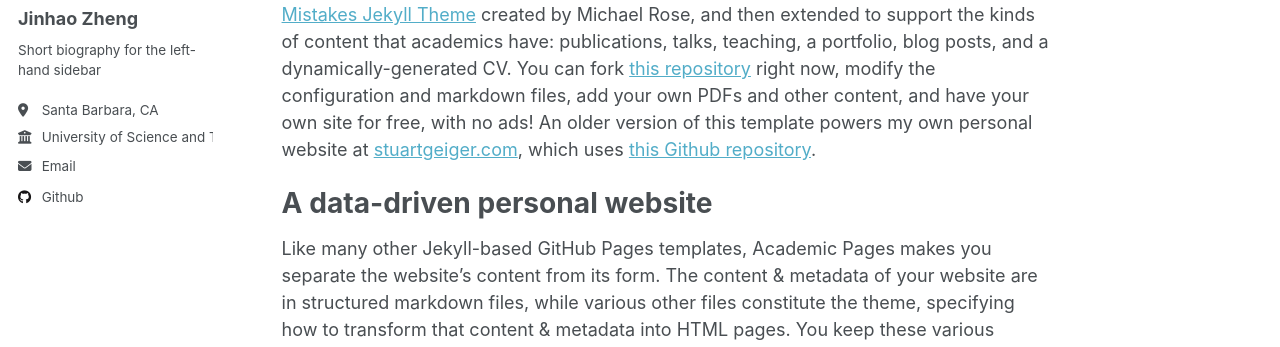
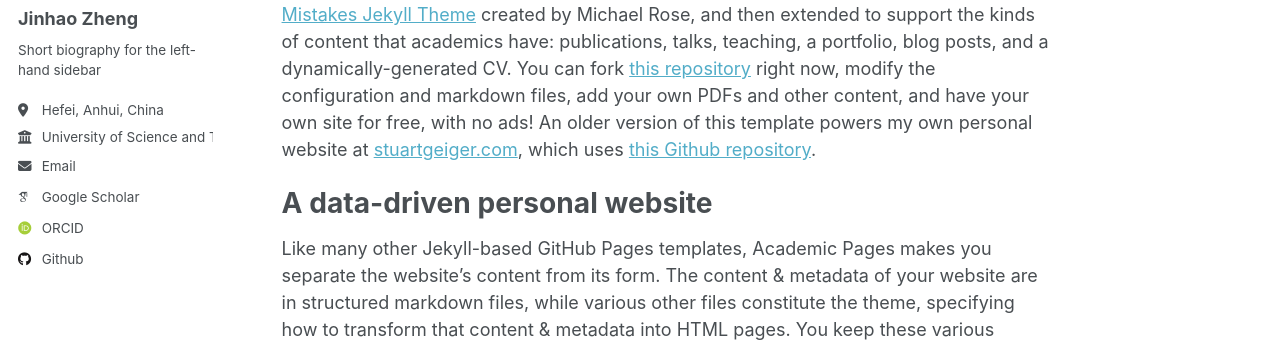
Before and after one commit to jinhaozheng04/jinhaozheng04.github.io, a Jekyll site: the page built from _pages/about.md, in a window 1280 px wide. Shown: the part 283-630 px from the top of the page. Built offline with Jekyll 4.4.1, drawn with Linux system fonts in a browser that asks for light colours; some web fonts are replaced.

Commit message:
Update _config.yml

```diff
--- a/_config.yml
+++ b/_config.yml
@@ -25,16 +25,16 @@ author:
   name             : "Jinhao Zheng"
   pronouns         : # example: "she/her"
   bio              : "Short biography for the left-hand sidebar"
-  location         : "Santa Barbara, CA"
+  location         : "Hefei, Anhui, China"
   employer         : "University of Science and Technology of China"
   uri              : # URL
   email            : "jinhaozheng2004@gmail.com"
 
   # Academic websites
   arxiv            : # URL - Update with the correct link to your profile
-  googlescholar    : #"https://scholar.google.com/citations?user=PS_CX0AAAAAJ"
+  googlescholar    : "https://scholar.google.com/citations?hl=en&user=7Jah2XQAAAAJ"
   impactstory      : # URL
-  orcid            : #"http://orcid.org/yourorcidurl"
+  orcid            : "https://orcid.org/0009-0004-6532-0248"
   semantic         : # URL
   pubmed           : #"https://www.ncbi.nlm.nih.gov/pubmed/?term=john+snow"
   researchgate     : # URL
```
